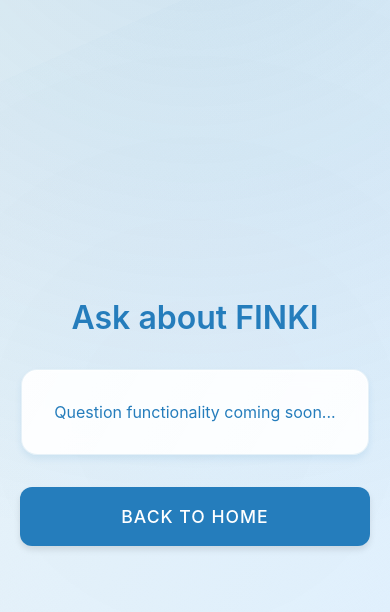
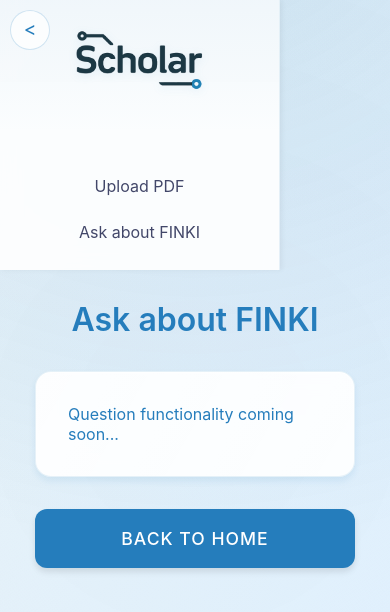
Before and after one commit to todorjovanovski/Scholar, a React (Create React App) app in the folder web/: page /ask in a window 390 px wide. Shown: the top 612 px of the page. Built offline with nearby package versions, Linux system fonts and the light colour scheme.

Commit message:
Add MainLayout sidebar, ErrorPage

```diff
--- a/web/src/App.css
+++ b/web/src/App.css
@@ -1,9 +1,9 @@
 :root {
   --primary-color: #257dbc;
   --secondary-color: #424769;
-  --accent-color: #7077A1;
-  --background-start: #EBF4F8;
-  --background-end: #E3F2FF;
+  --accent-color: #7077a1;
+  --background-start: #ebf4f8;
+  --background-end: #e3f2ff;
   --text-color: #257dbc;
   --button-hover: #1e6ca3;
   --gradient-start: #ffffff;
@@ -14,16 +14,19 @@
   margin: 0;
   padding: 0;
   box-sizing: border-box;
-  font-family: 'Poppins', -apple-system, BlinkMacSystemFont, 'Segoe UI', Roboto, Oxygen,
-    Ubuntu, Cantarell, 'Open Sans', 'Helvetica Neue', sans-serif;
+  font-family: "Poppins", -apple-system, BlinkMacSystemFont, "Segoe UI", Roboto,
+    Oxygen, Ubuntu, Cantarell, "Open Sans", "Helvetica Neue", sans-serif;
 }
 
 body {
   margin: 0;
   padding: 0;
   min-height: 100vh;
-  background:
-    linear-gradient(120deg, var(--background-start), var(--background-end)),
+  background: linear-gradient(
+      120deg,
+      var(--background-start),
+      var(--background-end)
+    ),
     linear-gradient(rgba(37, 125, 188, 0.05) 2px, transparent 2px),
     linear-gradient(90deg, rgba(37, 125, 188, 0.05) 2px, transparent 2px);
   background-size: 100% 100%, 30px 30px, 30px 30px;
@@ -37,24 +40,32 @@
 }
 
 .app::before {
-  content: '';
+  content: "";
   position: fixed;
   top: 0;
   left: 0;
   right: 0;
   bottom: 0;
-  background: radial-gradient(circle at 50% -20%, rgba(37, 125, 188, 0.15), transparent 70%);
+  background: radial-gradient(
+    circle at 50% -20%,
+    rgba(37, 125, 188, 0.15),
+    transparent 70%
+  );
   z-index: 1;
 }
 
 .app::after {
-  content: '';
+  content: "";
   position: absolute;
   top: -50%;
   left: -50%;
   right: -50%;
   bottom: -50%;
-  background: radial-gradient(circle at center, rgba(37, 125, 188, 0.03) 0%, transparent 70%);
+  background: radial-gradient(
+    circle at center,
+    rgba(37, 125, 188, 0.03) 0%,
+    transparent 70%
+  );
   z-index: 1;
   animation: subtle-rotate 30s linear infinite;
 }
@@ -97,7 +108,7 @@
 }
 
 .button-container::before {
-  content: '';
+  content: "";
   position: absolute;
   top: -20px;
   left: -20px;
@@ -107,8 +118,7 @@
   border-radius: 20px;
   backdrop-filter: blur(10px);
   z-index: -1;
-  box-shadow:
-    0 4px 6px rgba(37, 125, 188, 0.1),
+  box-shadow: 0 4px 6px rgba(37, 125, 188, 0.1),
     inset 0 1px 2px rgba(255, 255, 255, 0.9);
 }
 
@@ -130,7 +140,7 @@
 }
 
 .button::before {
-  content: '';
+  content: "";
   position: absolute;
   top: 0;
   left: -100%;
@@ -169,12 +179,12 @@
   font-weight: 600;
 }
 
-.upload-section, .ask-section {
+.upload-section,
+.ask-section {
   background: rgba(255, 255, 255, 0.9);
   padding: 2rem;
   border-radius: 16px;
-  box-shadow:
-    0 4px 6px rgba(37, 125, 188, 0.1),
+  box-shadow: 0 4px 6px rgba(37, 125, 188, 0.1),
     inset 0 1px 2px rgba(255, 255, 255, 0.9);
   margin-bottom: 2rem;
   backdrop-filter: blur(10px);
@@ -183,8 +193,9 @@
   z-index: 1;
 }
 
-.upload-section::before, .ask-section::before {
-  content: '';
+.upload-section::before,
+.ask-section::before {
+  content: "";
   position: absolute;
   top: 0;
   left: 0;
@@ -210,6 +221,178 @@
   border: 1px solid rgba(37, 125, 188, 0.1);
   position: relative;
   z-index: 2;
+}
+
+.layout-container {
+  display: flex;
+  min-height: 100vh;
+  width: 100%;
+  position: relative;
+  z-index: 3;
+}
+
+.layout-container.sidebar-hidden .layout-sidebar {
+  width: 280px;
+  transform: translateX(-100%);
+  padding: 0;
+  overflow: hidden;
+}
+
+.layout-container.sidebar-hidden .layout-content {
+  width: 100%;
+}
+
+.layout-container.sidebar-hidden .sidebar-toggle-button {
+  position: fixed;
+  top: 10px;
+  left: 10px;
+  bottom: auto;
+  right: auto;
+  z-index: 100;
+}
+
+.layout-sidebar {
+  width: 280px;
+  flex-shrink: 0;
+  background-color: rgba(255, 255, 255, 0.9);
+  padding: 20px;
+  border-right: 1px solid rgba(37, 125, 188, 0.1);
+  box-shadow: 2px 0 5px rgba(0, 0, 0, 0.05);
+  display: flex;
+  flex-direction: column;
+  position: relative;
+  z-index: 2;
+  backdrop-filter: blur(10px);
+  transition: transform 0.3s ease, width 0.3s ease, padding 0.3s ease;
+}
+
+.layout-sidebar::before {
+  content: "";
+  position: absolute;
+  top: 0;
+  left: 0;
+  right: 0;
+  bottom: 0;
+  background: linear-gradient(
+    180deg,
+    rgba(37, 125, 188, 0.05),
+    transparent 50%
+  );
+  z-index: -1;
+}
+
+.sidebar-header {
+  margin-bottom: 20px;
+  display: flex;
+  justify-content: center;
+  align-items: center;
+  padding: 10px 0;
+}
+
+.sidebar-header img {
+  max-width: 100%;
+  height: auto;
+  max-height: 60px;
+  object-fit: contain;
+  filter: drop-shadow(0 2px 4px rgba(37, 125, 188, 0.1));
+}
+
+.sidebar-toggle-button {
+  position: absolute;
+  top: 10px;
+  left: 10px;
+  bottom: auto;
+  right: auto;
+  z-index: 10;
+  padding: 8px 12px;
+  background-color: rgba(255, 255, 255, 0.7);
+  border: 1px solid rgba(37, 125, 188, 0.2);
+  border-radius: 50%;
+  cursor: pointer;
+  font-size: 1.2rem;
+  color: var(--primary-color);
+  transition: background-color 0.2s ease, border-color 0.2s ease,
+    transform 0.2s ease;
+  display: flex;
+  justify-content: center;
+  align-items: center;
+  width: 40px;
+  height: 40px;
+  line-height: 1;
+}
+
+.sidebar-toggle-button:hover {
+  background-color: rgba(255, 255, 255, 0.9);
+  border-color: var(--primary-color);
+  transform: scale(1.1);
+}
+
+.sidebar-nav ul {
+  list-style: none;
+  padding: 0;
+  margin: 0;
+}
+
+.sidebar-nav li {
+  margin-bottom: 10px;
+}
+
+.sidebar-nav a {
+  display: block;
+  padding: 10px 15px;
+  text-decoration: none;
+  color: var(--secondary-color);
+  border-radius: 8px;
+  transition: background-color 0.2s ease, color 0.2s ease;
+}
+
+.sidebar-nav a:hover {
+  background-color: rgba(37, 125, 188, 0.1);
+  color: var(--primary-color);
+}
+
+.layout-content {
+  flex-grow: 1;
+  padding: 20px;
+  overflow-y: auto;
+  position: relative;
+  z-index: 2;
+}
+
+.layout-content .container {
+  min-height: auto;
+  justify-content: flex-start;
+  padding-top: 20px;
+}
+
+.error-details-box {
+  background: rgba(255, 255, 255, 0.9);
+  margin-bottom: 20px;
+  padding: 1.5rem;
+  border-radius: 12px;
+  box-shadow: 0 2px 4px rgba(37, 125, 188, 0.05),
+    inset 0 1px 2px rgba(255, 255, 255, 0.9);
+  backdrop-filter: blur(8px);
+  border: 1px solid rgba(37, 125, 188, 0.1);
+  margin-top: 20px;
+  max-width: 80%;
+  width: 100%;
+  overflow-x: auto;
+  color: #333;
+  font-family: monospace;
+  font-size: 0.9rem;
+}
+
+.error-details-box p {
+  font-weight: bold;
+  margin-bottom: 10px;
+  color: var(--secondary-color);
+}
+
+.error-details-box pre {
+  margin: 0;
+  white-space: pre-wrap;
+  word-wrap: break-word;
 }
 
 @media (max-width: 768px) {
@@ -238,3 +421,76 @@
     margin: 0 1rem;
   }
 }
+
+@media (max-width: 768px) {
+  .layout-container {
+    flex-direction: column;
+  }
+
+  .layout-container.sidebar-hidden .layout-sidebar {
+    height: auto;
+    transform: translateY(-100%);
+    width: 100%;
+    padding: 0;
+    overflow: hidden;
+  }
+
+  .layout-sidebar {
+    width: 280px;
+    flex-shrink: 0;
+    background-color: rgba(255, 255, 255, 0.9);
+    padding: 20px;
+    border-right: 1px solid rgba(37, 125, 188, 0.1);
+    box-shadow: 2px 0 5px rgba(0, 0, 0, 0.05);
+    display: flex;
+    flex-direction: column;
+    position: relative;
+    z-index: 2;
+    backdrop-filter: blur(10px);
+    transition: transform 0.3s ease, width 0.3s ease, height 0.3s ease,
+      padding 0.3s ease;
+  }
+
+  .layout-container.sidebar-hidden .sidebar-toggle-button {
+    position: fixed;
+    top: 10px;
+    left: 10px;
+    bottom: auto;
+    right: auto;
+    z-index: 100;
+  }
+
+  .sidebar-toggle-button {
+    top: 10px;
+    left: 10px;
+    bottom: auto;
+    right: auto;
+  }
+
+  .sidebar-header h2 {
+    font-size: 1.5rem;
+  }
+
+  .sidebar-nav ul {
+    display: flex;
+    gap: 10px;
+    justify-content: center;
+    flex-wrap: wrap;
+  }
+
+  .sidebar-nav li {
+    margin-bottom: 0;
+  }
+
+  .sidebar-nav a {
+    padding: 8px 12px;
+  }
+
+  .layout-content {
+    padding: 15px;
+  }
+
+  .layout-content .container {
+    padding-top: 15px;
+  }
+}
--- a/web/src/App.js
+++ b/web/src/App.js
@@ -1,9 +1,16 @@
-import React from 'react';
-import { BrowserRouter as Router, Routes, Route, Navigate } from 'react-router-dom';
-import './App.css';
-import LandingPage from './pages/LandingPage';
-import UploadPage from './pages/UploadPage';
-import AskPage from './pages/AskPage';
+import React from "react";
+import {
+  BrowserRouter as Router,
+  Routes,
+  Route,
+  Navigate,
+} from "react-router-dom";
+import "./App.css";
+import LandingPage from "./pages/LandingPage";
+import MainLayout from "./pages/MainLayout";
+import UploadPage from "./pages/UploadPage";
+import AskPage from "./pages/AskPage";
+import ErrorPage from "./pages/ErrorPage";
 
 function App() {
   return (
@@ -11,8 +18,11 @@
       <div className="app">
         <Routes>
           <Route path="/" element={<LandingPage />} />
-          <Route path="/upload" element={<UploadPage />} />
-          <Route path="/ask" element={<AskPage />} />
+          <Route element={<MainLayout />} errorElement={<ErrorPage />}>
+            <Route path="/upload" element={<UploadPage />} />
+            <Route path="/ask" element={<AskPage />} />
+          </Route>
+          <Route path="/error-test" element={<ErrorPage />} />
           <Route path="*" element={<Navigate to="/" replace />} />
         </Routes>
       </div>
--- /dev/null
+++ b/web/src/components/SidebarButton.js
@@ -0,0 +1,7 @@
+export default function SidebarButton({ isSidebarOpen, toggleSidebar }) {
+  return (
+    <button className="sidebar-toggle-button" onClick={toggleSidebar}>
+      {isSidebarOpen ? "<" : ">"}
+    </button>
+  );
+}
--- /dev/null
+++ b/web/src/pages/ErrorPage.js
@@ -0,0 +1,32 @@
+import { useNavigate, useLocation } from "react-router-dom";
+
+function ErrorPage() {
+  const navigate = useNavigate();
+  const location = useLocation();
+
+  const errorState = location.state || {};
+
+  const errorMessage = errorState.message || "An unexpected error occurred.";
+  const errorDetails = errorState.details || "No additional details available.";
+
+  const statusCode = errorState.status;
+
+  return (
+    <div className="container">
+      <h1>Something unexpected occurred!</h1>
+      {statusCode && <h2>Status: {statusCode}</h2>}
+      <h2>{errorMessage}</h2>
+
+      <div className="error-details-box">
+        <p>Details:</p>
+        <pre>{errorDetails}</pre>
+      </div>
+
+      <button className="button" onClick={() => navigate("/")}>
+        Back to Home
+      </button>
+    </div>
+  );
+}
+
+export default ErrorPage;
--- /dev/null
+++ b/web/src/pages/MainLayout.js
@@ -0,0 +1,52 @@
+import { useState } from "react";
+import { Link, Outlet } from "react-router-dom";
+import scholarLogo from "../assets/scholarLogo.png";
+import SidebarButton from "../components/SidebarButton";
+
+function MainLayout({ children }) {
+  const [isSidebarOpen, setIsSidebarOpen] = useState(true);
+
+  const toggleSidebar = () => {
+    setIsSidebarOpen(!isSidebarOpen);
+    console.log(isSidebarOpen);
+  };
+
+  return (
+    <div
+      className={`layout-container ${isSidebarOpen ? "" : "sidebar-hidden"}`}
+    >
+      <aside className="layout-sidebar">
+        <div className="sidebar-header">
+          <img src={scholarLogo} alt="Scholar" className="logo" />
+        </div>
+        <nav className="sidebar-nav">
+          <ul>
+            <li>
+              <Link to="/upload">Upload PDF</Link>
+            </li>
+            <li>
+              <Link to="/ask">Ask about FINKI</Link>
+            </li>
+          </ul>
+        </nav>
+
+        <SidebarButton
+          isSidebarOpen={isSidebarOpen}
+          toggleSidebar={toggleSidebar}
+        />
+      </aside>
+
+      <main className="layout-content">
+        {!isSidebarOpen && (
+          <SidebarButton
+            isSidebarOpen={isSidebarOpen}
+            toggleSidebar={toggleSidebar}
+          />
+        )}
+        <Outlet />
+      </main>
+    </div>
+  );
+}
+
+export default MainLayout;
```
